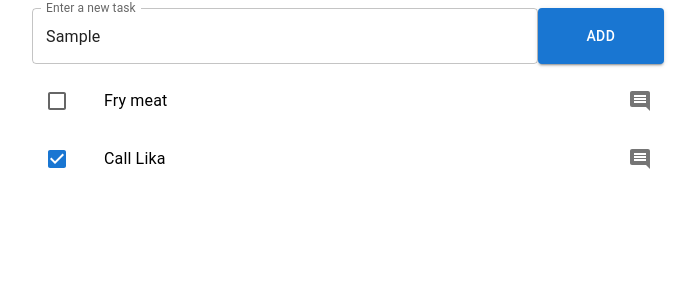
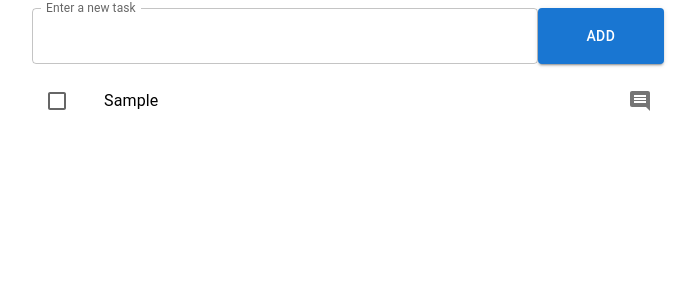
Before and after one commit to Rema04Dev/dao-tech__todo, a React (Create React App) app: page / in a window 1280 px wide. Both pictures are taken after typing "Sample" into the empty fields and a click on the button "ADD". Shown: the top 300 px of the page, without its empty margins (292-988 px from the left). Built offline with nearby package versions, Linux system fonts and the light colour scheme.

Commit message:
handle change status todo

```diff
--- a/package.json
+++ b/package.json
@@ -15,6 +15,7 @@
     "@types/node": "^16.18.32",
     "@types/react": "^18.2.7",
     "@types/react-dom": "^18.2.4",
+    "lodash": "^4.17.21",
     "react": "^18.2.0",
     "react-dom": "^18.2.0",
     "react-hook-form": "^7.43.9",
@@ -46,5 +47,8 @@
       "last 1 firefox version",
       "last 1 safari version"
     ]
+  },
+  "devDependencies": {
+    "@types/lodash": "^4.14.194"
   }
 }
--- a/src/components/AddTodo/AddTodo.tsx
+++ b/src/components/AddTodo/AddTodo.tsx
@@ -1,9 +1,25 @@
 import { FC } from 'react';
 import { TextField, Button, Grid, Box } from '@mui/material';
 import { useForm, Controller } from 'react-hook-form';
+import { useDispatch } from 'react-redux';
+import { addTodo } from '../../store/todosSlice/todosSlice';
+// eslint-disable-next-line @typescript-eslint/no-unused-vars
+import _ from 'lodash';
 const AddTodo: FC = () => {
-  const { register, handleSubmit, control } = useForm();
-  const onSubmit = (values: any) => console.log(values);
+  const dispatch = useDispatch();
+  const { register, handleSubmit, control, reset } = useForm();
+  const onSubmit = (values: any) => {
+    console.log(values);
+    const todo = {
+      id: _.uniqueId(),
+      name: values.todo,
+      completed: false,
+    };
+    dispatch(addTodo(todo));
+    reset({
+      todo: '',
+    });
+  };
   return (
     <Box
       component="form"
--- a/src/components/TodoList/TodoList.tsx
+++ b/src/components/TodoList/TodoList.tsx
@@ -9,10 +9,11 @@ import Checkbox from '@mui/material/Checkbox';
 import IconButton from '@mui/material/IconButton';
 import CommentIcon from '@mui/icons-material/Comment';
 import { ITodo } from '../../store/todosSlice/todosSlice';
+import { changeStatus } from '../../store/todosSlice/todosSlice';
+import { useDispatch } from 'react-redux';
 const TodoList: FC = () => {
   const todos = useSelector((state: any) => state.todos.todoItems);
-  console.log(todos);
-
+  const dispatch = useDispatch();
   return (
     <List>
       {todos.map(({ id, name, completed }: ITodo) => (
@@ -27,9 +28,20 @@ const TodoList: FC = () => {
         >
           <ListItemButton>
             <ListItemIcon>
-              <Checkbox edge="start" checked={completed} tabIndex={-1} />
+              <Checkbox
+                onChange={() => dispatch(changeStatus(id))}
+                edge="start"
+                checked={completed}
+                tabIndex={-1}
+              />
             </ListItemIcon>
-            <ListItemText>{name}</ListItemText>
+            <ListItemText
+              sx={{
+                textDecoration: completed ? 'line-through' : '',
+              }}
+            >
+              {name}
+            </ListItemText>
           </ListItemButton>
         </ListItem>
       ))}
--- a/src/store/todosSlice/todosSlice.ts
+++ b/src/store/todosSlice/todosSlice.ts
@@ -11,18 +11,7 @@ export interface ITodosState {
 }
 
 const initialState: ITodosState = {
-  todoItems: [
-    {
-      id: 1,
-      name: 'Fry meat',
-      completed: false,
-    },
-    {
-      id: 2,
-      name: 'Call Lika',
-      completed: true,
-    },
-  ],
+  todoItems: [],
 };
 
 const todosSlice = createSlice({
@@ -32,8 +21,16 @@ const todosSlice = createSlice({
     addTodo: (state, action) => {
       state.todoItems.push(action.payload);
     },
+    changeStatus: (state, action) => {
+      const newTodos = state.todoItems.map((todo) =>
+        todo.id === action.payload
+          ? { ...todo, completed: !todo.completed }
+          : todo
+      );
+      state.todoItems = newTodos;
+    },
   },
 });
 
-export const { addTodo } = todosSlice.actions;
+export const { addTodo, changeStatus } = todosSlice.actions;
 export default todosSlice.reducer;
```
Also changed, not shown: 1 other file (tests, documents, lock files or other folders).
